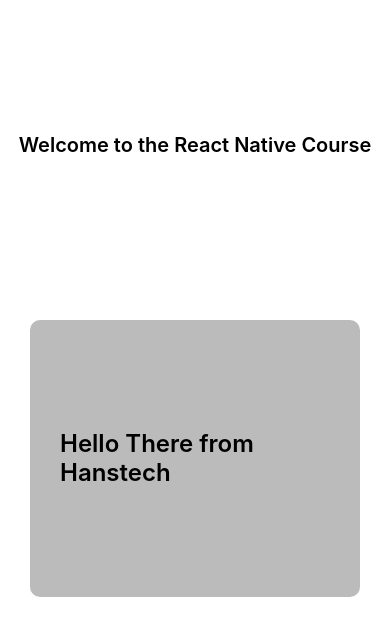
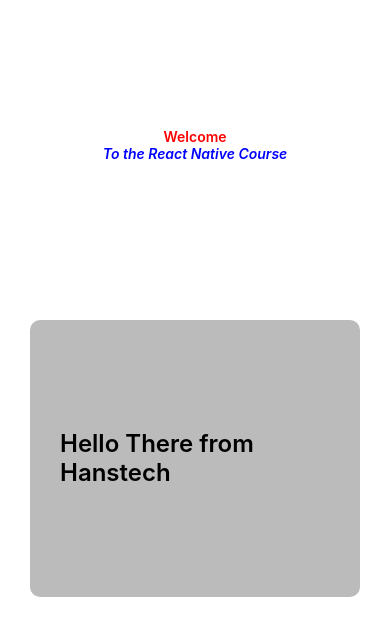
Before and after one commit to HanselTita/Ecommerce_app, a React Native app in the folder react_native_ecommerce/: screen / in a window 390 px wide. Shown: the top 636 px of the page. Built offline with nearby package versions, Linux system fonts and the light colour scheme.

Commit message:
Reusable style components

```diff
--- a/react_native_ecommerce/src/components/WelcomeView.js
+++ b/react_native_ecommerce/src/components/WelcomeView.js
@@ -3,20 +3,30 @@ import { View, Text, StyleSheet } from "react-native"
 function WelcomeScreen() {
   return (
     <View style={styles.welcomeView}>
-        <Text style={styles.viewFont}>Welcome to the React Native Course</Text>
+      <Text style={styles.viewFont("red", 600, "normal")}>Welcome</Text>
+      <Text style={styles.viewFont("blue", 600, "italic")}>To the React Native Course</Text>
     </View>
   )
 }
 
 const styles = StyleSheet.create({
-    welcomeView: { flex: 0.4, justifyContent: "center", alignItems: "center", },
-    viewFont: {fontSize:20, fontWeight:600}
+  welcomeView: { flex: 0.4, justifyContent: "center", alignItems: "center" },
+  viewFont: (color, weight, style) => ({
+    fontsize: 18,
+    color: color,
+    fontWeight: 600,
+    fontStyle:style
+
+  }),
 })
 
-  export default WelcomeScreen;
+export default WelcomeScreen
 
 /** In creating component use the pascal style code. First word caplock, next word if any caplock, no spacing
  * Then you must import the class and components you will use from the react native library
- * Then your component my export default: This gives permission for other component in your app
+ * Then end your component with export default: This gives permission for other component in your app
  * to access it.
  */
+
+/**To create a reusable style component, give it the attributes you need to change in the stylesheet
+ * and change them in the component */
```
Lines whose indentation alone changed are shown as unchanged.
